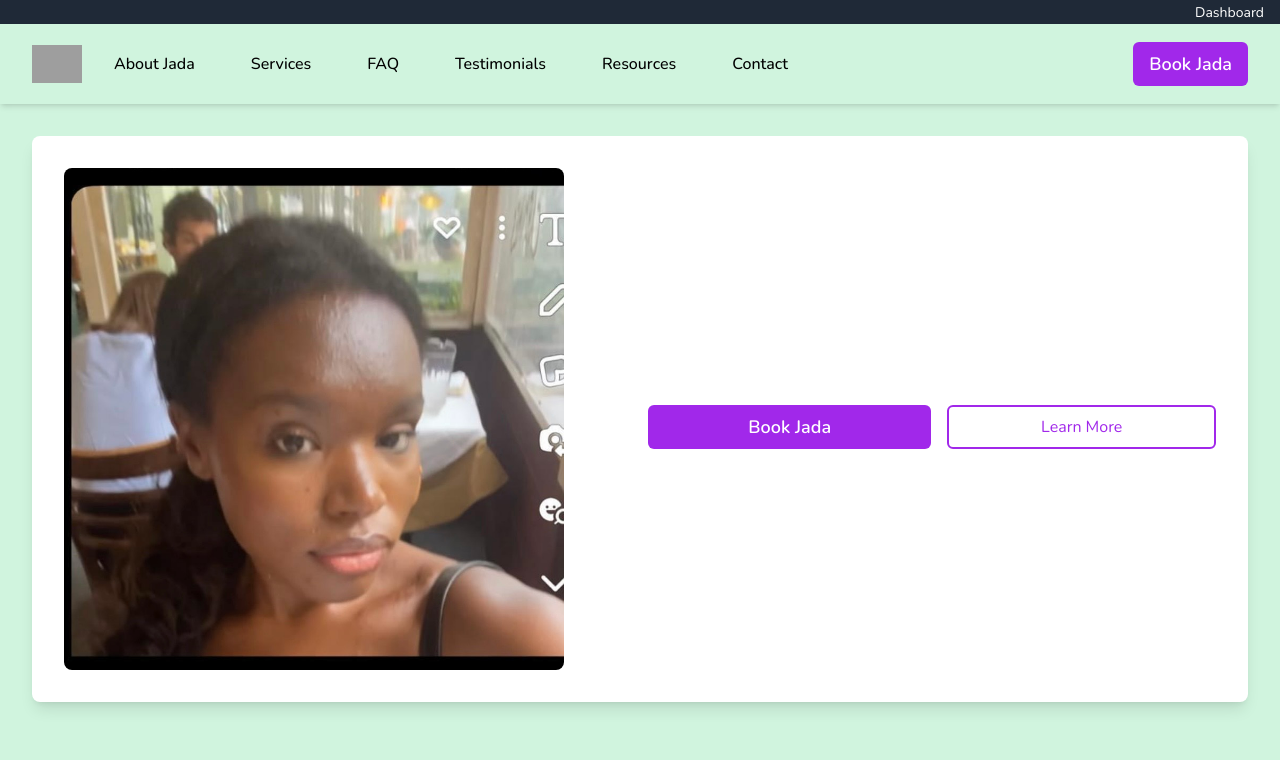
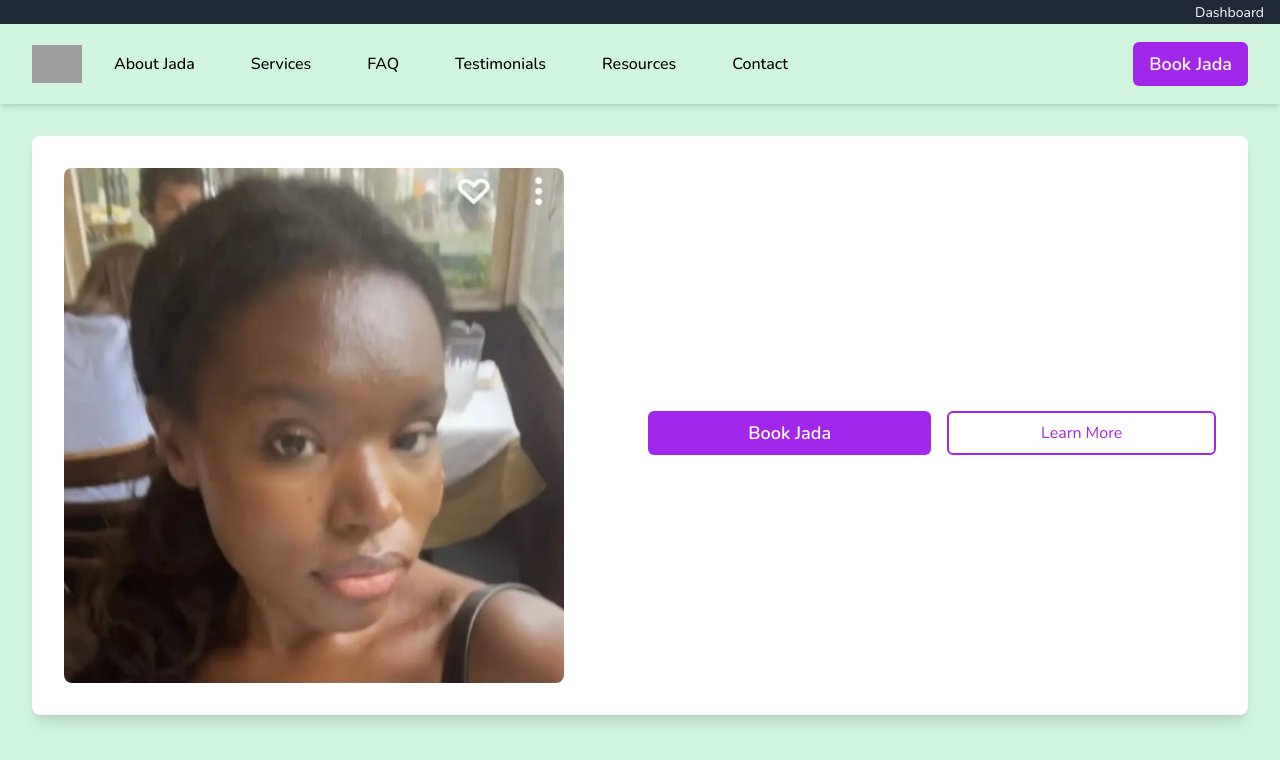
Before and after one commit to AdeshPawaroo/Hackathon, a Next.js app: page / in a window 1280 px wide. Shown: the top 760 px of the page. Built offline with nearby package versions, Linux system fonts and the light colour scheme; no server answers; grey boxes are pictures that could not be loaded.

Commit message:
updated readme/photo

```diff
--- a/app/components/HeroCard.tsx
+++ b/app/components/HeroCard.tsx
@@ -40,7 +40,7 @@ const HeroCard: React.FC<HeroCardProps> = ({ imageUrl, imageAlt, title, subtitle
   return (
     <div className="grid grid-cols-1 md:grid-cols-2 gap-4 items-center bg-white p-8 rounded-lg shadow-lg">
       <div className="mb-4 md:mb-0">
-        <Image src='/jada.jpg' alt={imageAlt} width={500} height={300} className="rounded-lg" />
+        <Image src='/jada.png' alt={imageAlt} width={500} height={300} className="rounded-lg" />
       </div>
       <div className="space-y-4">
         <h1 className="text-5xl font-bold">{message?.site_title}</h1>
```
Also changed, not shown: public/jada.png (added), public/jada1.jpg (renamed from public/jada.jpg).
